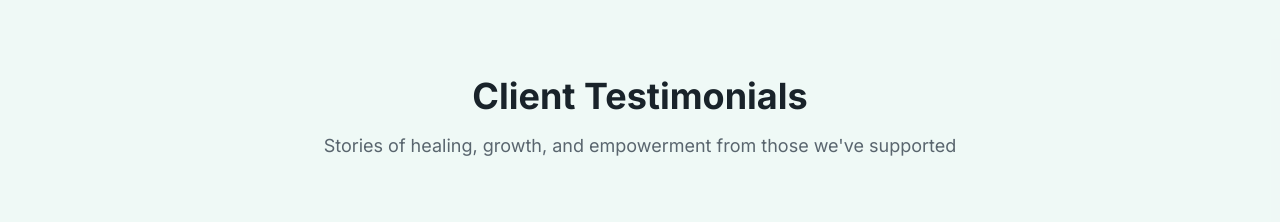
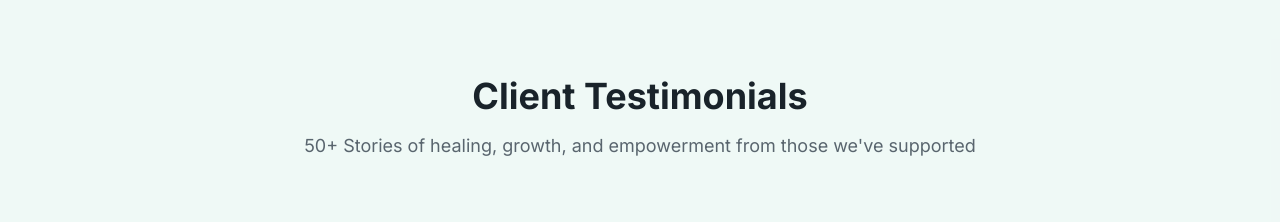
Before and after one commit to itmuvunyi/Deborah-Listens, a Next.js app: page / in a window 1280 px wide. Shown: the part 4280-4502 px from the top of the page. Built offline with nearby package versions, Linux system fonts and the light colour scheme.

Commit message:
Update testimonials.tsx

```diff
--- a/components/testimonials.tsx
+++ b/components/testimonials.tsx
@@ -29,7 +29,7 @@ export function Testimonials() {
         <div className="text-center space-y-4 mb-16">
           <h2 className="text-3xl sm:text-4xl font-bold text-balance">Client Testimonials</h2>
           <p className="text-lg text-muted-foreground max-w-2xl mx-auto">
-            Stories of healing, growth, and empowerment from those we've supported
+           50+ Stories of healing, growth, and empowerment from those we've supported
           </p>
         </div>
 
```
